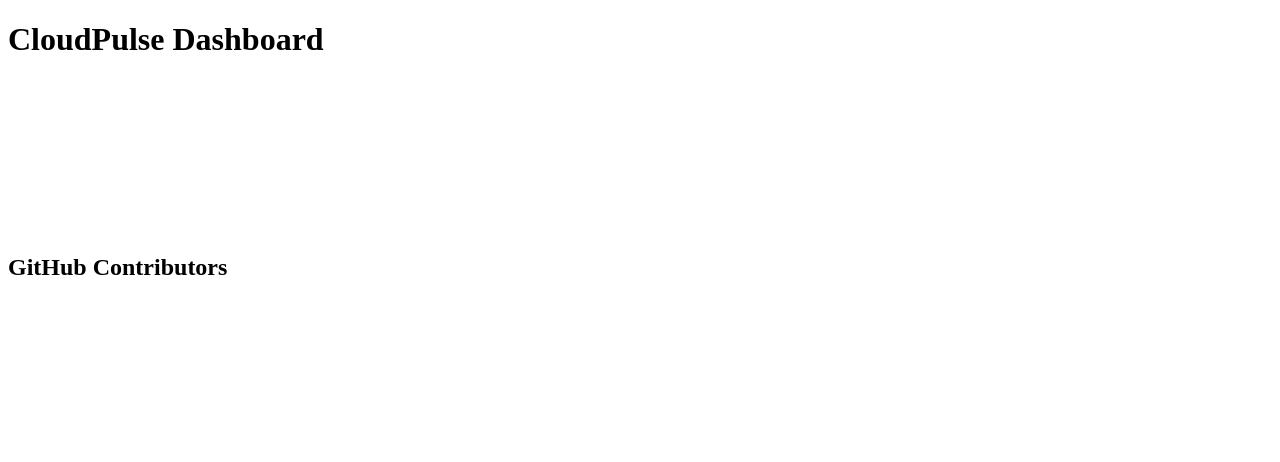
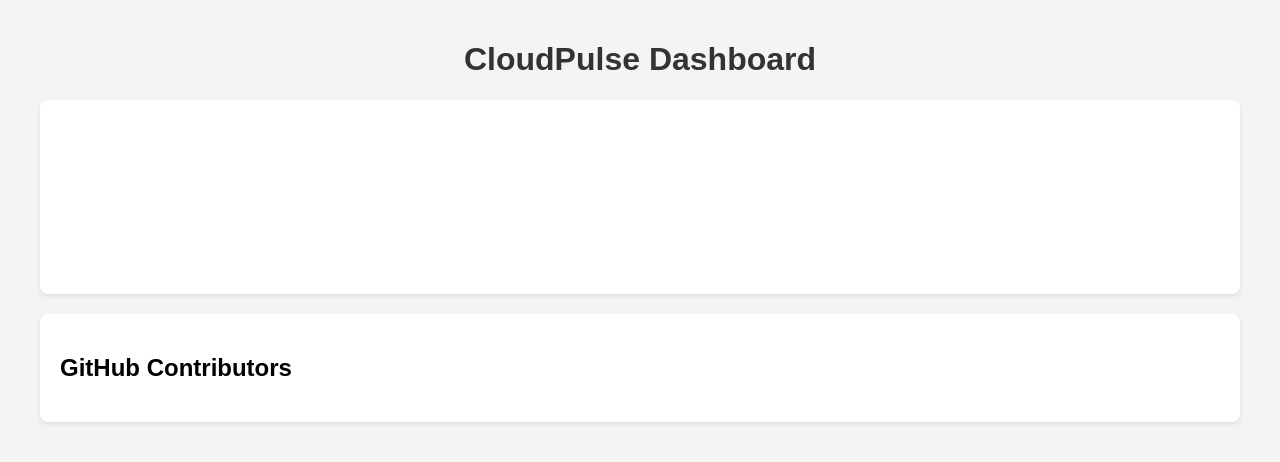
Before and after one commit to Asit0007/CloudPulse, a plain HTML site: page frontend/index.html in a window 1280 px wide. Drawn offline with nearby package versions, Linux system fonts and the light colour scheme.

Commit message:
added initial css

```diff
--- a/frontend/styles.css
+++ b/frontend/styles.css
@@ -1,2 +1,43 @@
 /* styles.css: CSS styles for CloudPulse dashboard */
-/* Add implementation here */
+
+body {
+    font-family: Arial, sans-serif;
+    margin: 0;
+    padding: 20px;
+    background-color: #f4f4f4;
+}
+
+.container {
+    max-width: 1200px;
+    margin: auto;
+}
+
+h1 {
+    text-align: center;
+    color: #333;
+}
+
+#usageChartContainer {
+    background: white;
+    padding: 20px;
+    border-radius: 8px;
+    box-shadow: 0 2px 4px rgba(0,0,0,0.1);
+    margin-bottom: 20px;
+}
+
+#contributors {
+    background: white;
+    padding: 20px;
+    border-radius: 8px;
+    box-shadow: 0 2px 4px rgba(0,0,0,0.1);
+}
+
+ul {
+    list-style: none;
+    padding: 0;
+}
+
+li {
+    padding: 10px;
+    border-bottom: 1px solid #ddd;
+}
```
